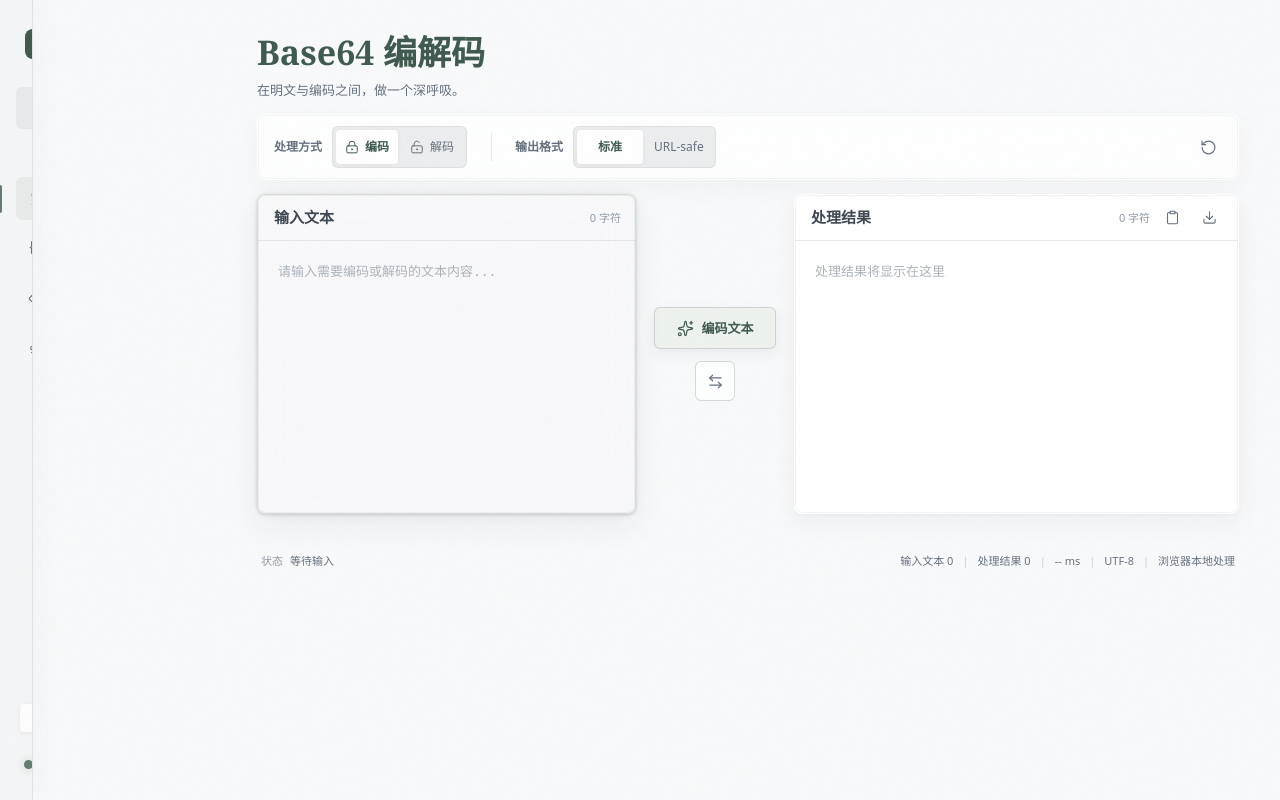
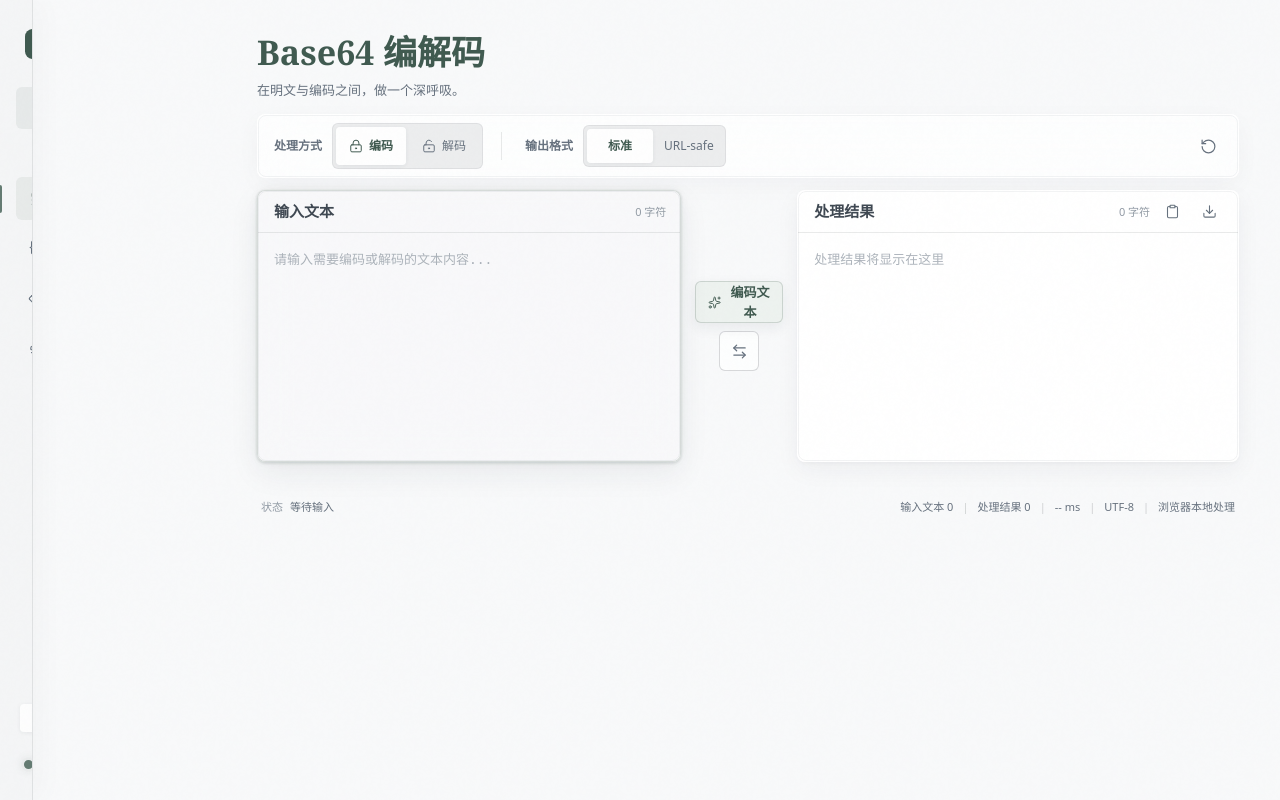
Before and after one commit to ljchengx/ai_tools, a Next.js app: page /tools/base64 in a window 1280 px wide. Built offline with nearby package versions, Linux system fonts and the light colour scheme.

Commit message:
feat: tailor tool workspaces by workflow

```diff
--- a/app/globals.css
+++ b/app/globals.css
@@ -66,6 +66,12 @@
   --shadow-button: 0 5px 14px rgba(31, 41, 55, 0.07);
   --shadow-button-hover: 0 8px 20px rgba(31, 41, 55, 0.1);
   --shadow-focus: 0 14px 38px rgba(31, 41, 55, 0.09), 0 0 0 1px rgba(64, 90, 80, 0.3), 0 0 28px rgba(64, 90, 80, 0.1);
+  --surface-tool-input: rgba(244, 246, 247, 0.92);
+  --surface-tool-output: rgba(255, 255, 255, 0.96);
+  --surface-watermark-source: rgba(248, 249, 250, 0.86);
+  --surface-watermark-preview: rgba(241, 244, 244, 0.74);
+  --border-watermark-preview: rgba(64, 90, 80, 0.15);
+  --shadow-watermark-preview: 0 12px 34px rgba(31, 41, 55, 0.07), 0 2px 6px rgba(31, 41, 55, 0.035);
 
   /* Motion */
   --duration-fast: 160ms;
@@ -4280,3 +4286,342 @@ a {
     display: none;
   }
 }
+
+/* Stage 2: tool-specific workspaces */
+.pulse-workspace--base64 {
+  gap: 12px;
+}
+
+.pulse-workspace--base64 .pulse-toolbar {
+  min-height: 58px;
+  padding-block: 8px;
+}
+
+.pulse-workspace--base64 .pulse-toolbar__configuration {
+  gap: 18px;
+}
+
+.pulse-workspace--base64 .pulse-segmented-control button {
+  min-height: 38px;
+  padding-inline: 13px;
+}
+
+.pulse-editor-grid--base64 {
+  min-height: 256px;
+  max-height: 300px;
+  flex: 0 0 clamp(256px, 34vh, 300px);
+  grid-template-columns: minmax(0, 0.98fr) 88px minmax(0, 1.02fr);
+  gap: 14px;
+}
+
+.pulse-workspace--base64 .pulse-editor-card__heading {
+  min-height: 42px;
+}
+
+.pulse-workspace--base64 .pulse-editor-card textarea {
+  padding: 16px;
+  font-size: 13px;
+  line-height: 1.65;
+}
+
+.pulse-workspace--base64 .pulse-transfer {
+  gap: 8px;
+}
+
+.pulse-workspace--json-formatter .pulse-toolbar {
+  min-height: 70px;
+}
+
+.pulse-editor-grid--json-formatter {
+  min-height: 520px;
+  max-height: 680px;
+  flex: 1 1 clamp(520px, calc(100dvh - 300px), 680px);
+  grid-template-columns: minmax(0, 1.06fr) 104px minmax(0, 0.94fr);
+  gap: 16px;
+}
+
+.pulse-workspace--json-formatter .pulse-editor-card--input {
+  background: var(--surface-tool-input);
+}
+
+.pulse-workspace--json-formatter .pulse-editor-card--output {
+  background: var(--surface-tool-output);
+}
+
+.pulse-workspace--json-formatter .pulse-editor-card textarea {
+  padding: 20px 21px;
+  font-size: 13.5px;
+  line-height: 1.8;
+}
+
+.pulse-workspace--json-formatter .pulse-json-tree {
+  padding: 20px 21px;
+  font-size: 13px;
+}
+
+.pulse-workspace--json-formatter .pulse-json-stats {
+  border-color: rgba(64, 90, 80, 0.13);
+  background: rgba(255, 255, 255, 0.7);
+}
+
+.pulse-workspace--markdown-cleaner .pulse-toolbar {
+  min-height: 62px;
+}
+
+.pulse-editor-grid--markdown-cleaner {
+  min-height: 560px;
+  max-height: 720px;
+  flex: 1 1 clamp(560px, calc(100dvh - 270px), 720px);
+  grid-template-columns: minmax(0, 1.18fr) 88px minmax(0, 0.82fr);
+  gap: 14px;
+}
+
+.pulse-workspace--markdown-cleaner .pulse-editor-card--input {
+  background: color-mix(in srgb, var(--surface-tool-input) 96%, transparent);
+}
+
+.pulse-workspace--markdown-cleaner .pulse-editor-card--output {
+  background: var(--surface-tool-output);
+}
+
+.pulse-workspace--markdown-cleaner .pulse-editor-card textarea {
+  padding: 21px 22px;
+}
+
+.pulse-workspace--markdown-cleaner .pulse-editor-card--output textarea {
+  font-size: 14.5px;
+  line-height: 1.95;
+}
+
+.pulse-file-import--markdown {
+  width: auto;
+  flex-basis: auto;
+  gap: 6px;
+  padding: 0 8px;
+  border-color: var(--color-line);
+  background: rgba(255, 255, 255, 0.54);
+  color: var(--color-muted);
+  font-size: var(--text-xs);
+}
+
+.pulse-file-import--markdown:hover {
+  border-color: rgba(64, 90, 80, 0.24);
+  background: rgba(255, 255, 255, 0.84);
+}
+
+/* Image watermark: controls become a quiet left rail beside the live canvas pair. */
+.pulse-workbench--image-watermark .pulse-workbench__header {
+  min-height: 74px;
+}
+
+.pulse-watermark-workspace {
+  display: grid;
+  grid-template-columns: minmax(230px, 272px) minmax(0, 1fr);
+  grid-template-rows: minmax(0, 1fr) auto;
+  gap: 16px;
+  align-items: stretch;
+}
+
+.pulse-watermark-controls {
+  grid-column: 1;
+  grid-row: 1;
+  min-height: 0;
+  background: rgba(255, 255, 255, 0.78);
+}
+
+.pulse-watermark-controls__body {
+  grid-template-columns: minmax(0, 1fr);
+  align-content: start;
+}
+
+.pulse-watermark-field,
+.pulse-watermark-field:last-child {
+  border-right: 0;
+  border-left: 0;
+  border-bottom: 1px solid var(--color-line);
+}
+
+.pulse-watermark-field:last-child {
+  border-bottom: 0;
+}
+
+.pulse-watermark-field--text {
+  padding-top: 17px;
+}
+
+.pulse-watermark-field > input[type="text"],
+.pulse-color-control {
+  background: color-mix(in srgb, var(--surface-tool-input) 85%, transparent);
+}
+
+.pulse-watermark-panels {
+  grid-column: 2;
+  grid-row: 1;
+  min-height: clamp(470px, calc(100dvh - 232px), 700px);
+  flex: none;
+  grid-template-columns: minmax(0, 1fr) 54px minmax(0, 1fr);
+  gap: 12px;
+}
+
+.pulse-watermark-panel--source {
+  background: var(--surface-watermark-source);
+}
+
+.pulse-watermark-panel--output {
+  border-color: var(--border-watermark-preview);
+  background: rgba(255, 255, 255, 0.94);
+  box-shadow: var(--shadow-watermark-preview);
+}
+
+.pulse-watermark-panel--output .pulse-watermark-panel__header {
+  border-bottom-color: rgba(64, 90, 80, 0.14);
+}
+
+.pulse-watermark-panel--output .pulse-watermark-panel__body {
+  background: var(--surface-watermark-preview);
+}
+
+.pulse-watermark-panel__body canvas,
+.pulse-watermark-source-image {
+  box-shadow: 0 16px 36px rgba(31, 41, 55, 0.16), 0 2px 6px rgba(31, 41, 55, 0.07);
+}
+
+.pulse-watermark-live-flow {
+  align-self: center;
+}
+
+.pulse-watermark-live-flow > span:first-child {
+  width: 38px;
+  height: 38px;
+  border-color: rgba(64, 90, 80, 0.2);
+  background: rgba(255, 255, 255, 0.86);
+  color: var(--color-amber-deep);
+}
+
+.pulse-watermark-statusbar {
+  grid-column: 1 / -1;
+  grid-row: 2;
+  min-height: 34px;
+}
+
+@media (min-width: 768px) and (max-width: 1199px) {
+  .pulse-watermark-workspace {
+    grid-template-columns: minmax(208px, 230px) minmax(0, 1fr);
+    gap: 12px;
+  }
+
+  .pulse-watermark-field,
+  .pulse-watermark-field--color,
+  .pulse-watermark-field:last-child {
+    border-top: 0;
+    border-left: 0;
+  }
+
+  .pulse-watermark-panels {
+    grid-template-columns: minmax(0, 1fr) 42px minmax(0, 1fr);
+    gap: 10px;
+  }
+
+  .pulse-workspace--json-formatter .pulse-editor-grid--json-formatter,
+  .pulse-workspace--markdown-cleaner .pulse-editor-grid--markdown-cleaner {
+    min-height: 500px;
+    max-height: none;
+    flex: 1 1 auto;
+    grid-template-columns: minmax(0, 1fr) 82px minmax(0, 1fr);
+  }
+}
+
+@media (max-width: 767px) {
+  .pulse-workspace--base64 .pulse-toolbar,
+  .pulse-workspace--json-formatter .pulse-toolbar,
+  .pulse-workspace--markdown-cleaner .pulse-toolbar {
+    min-height: 0;
+  }
+
+  .pulse-editor-grid--base64,
+  .pulse-editor-grid--json-formatter,
+  .pulse-editor-grid--markdown-cleaner {
+    max-height: none;
+    flex: none;
+  }
+
+  .pulse-workspace--base64 .pulse-editor-card {
+    min-height: 250px;
+  }
+
+  .pulse-workspace--json-formatter .pulse-editor-card {
+    min-height: 420px;
+  }
+
+  .pulse-workspace--markdown-cleaner .pulse-editor-card {
+    min-height: 460px;
+  }
+
+  .pulse-file-import--markdown {
+    min-width: 0;
+    width: 36px;
+    padding: 0;
+  }
+
+  .pulse-file-import--markdown span {
+    position: absolute;
+    width: 1px;
+    height: 1px;
+    overflow: hidden;
+    clip: rect(0, 0, 0, 0);
+    white-space: nowrap;
+  }
+
+  .pulse-watermark-workspace {
+    display: flex;
+    flex-direction: column;
+    gap: 12px;
+  }
+
+  .pulse-watermark-controls {
+    min-height: auto;
+  }
+
+  .pulse-watermark-controls__body {
+    grid-template-columns: minmax(0, 1fr);
+  }
+
+  .pulse-watermark-field,
+  .pulse-watermark-field:last-child {
+    border-top: 1px solid var(--color-line);
+    border-bottom: 0;
+  }
+
+  .pulse-watermark-field--text {
+    border-top: 0;
+  }
+
+  .pulse-watermark-panels {
+    display: flex;
+    min-height: 0;
+    flex: none;
+    flex-direction: column;
+    gap: 12px;
+  }
+
+  .pulse-watermark-live-flow {
+    min-height: 40px;
+  }
+
+  .pulse-watermark-live-flow > span:first-child {
+    transform: rotate(90deg);
+  }
+
+  .pulse-watermark-panel {
+    min-height: 430px;
+  }
+
+  .pulse-watermark-statusbar {
+    display: flex;
+    min-height: 0;
+    align-items: flex-start;
+    flex-direction: column;
+    gap: 6px;
+    padding: 4px 2px;
+  }
+}
--- a/components/tool-workspace.tsx
+++ b/components/tool-workspace.tsx
@@ -748,9 +748,9 @@ function ToolWorkspaceContent({ definition }: { definition: ToolDefinition }) {
               <div>
                 <span>{inputCount} {copy.character}</span>
                 {definition.slug === "markdown-cleaner" ? (
-                  <label className="pulse-file-import" title={copy.import}>
+                  <label className="pulse-file-import pulse-file-import--markdown" title={copy.import}>
                     <FileUp aria-hidden="true" size={15} strokeWidth={1.75} />
-                    <span className="sr-only">{copy.import}</span>
+                    <span>{copy.import}</span>
                     <input type="file" accept=".md,.markdown,text/markdown" onChange={handleFileInput} />
                   </label>
                 ) : null}
```
